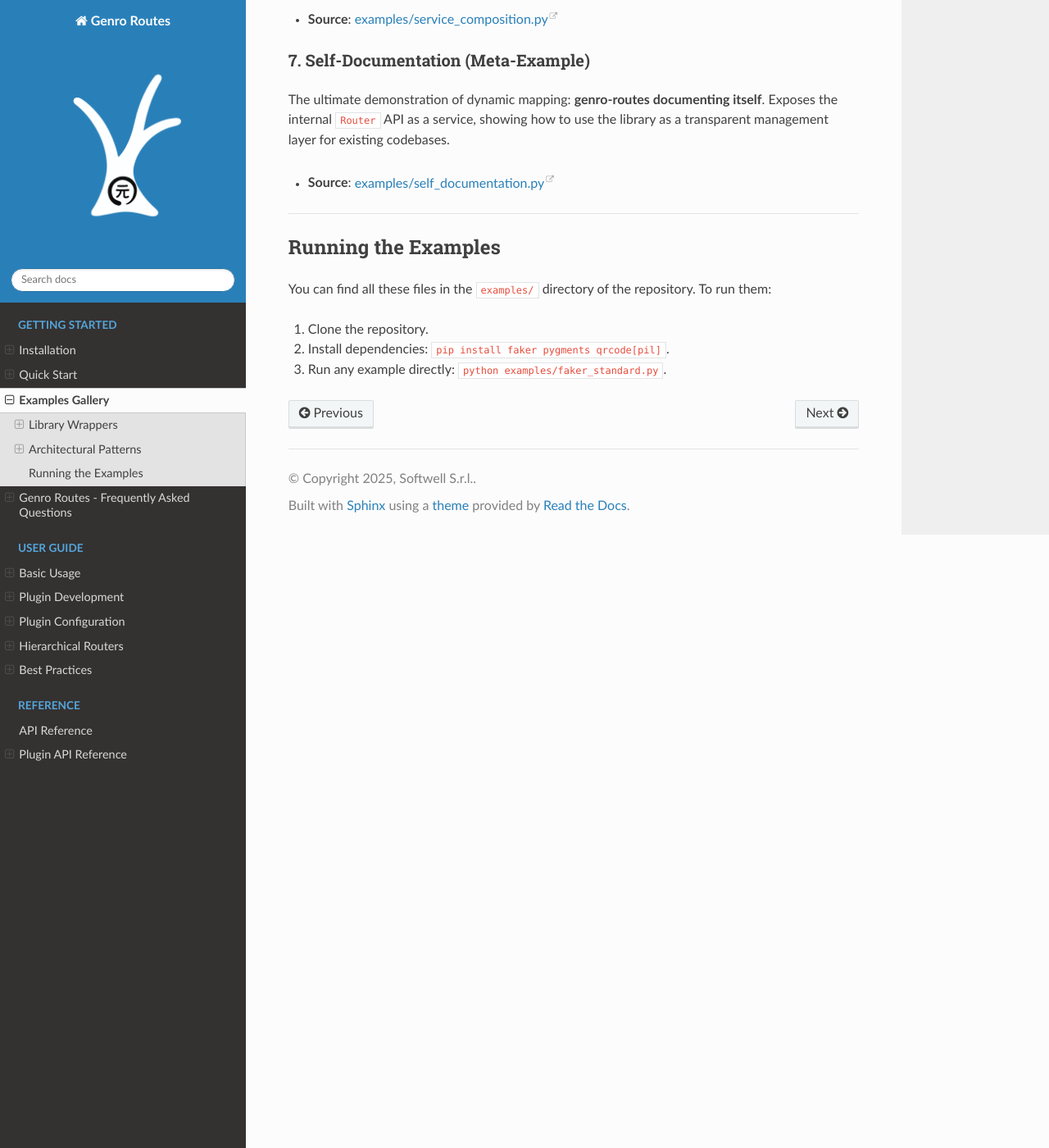
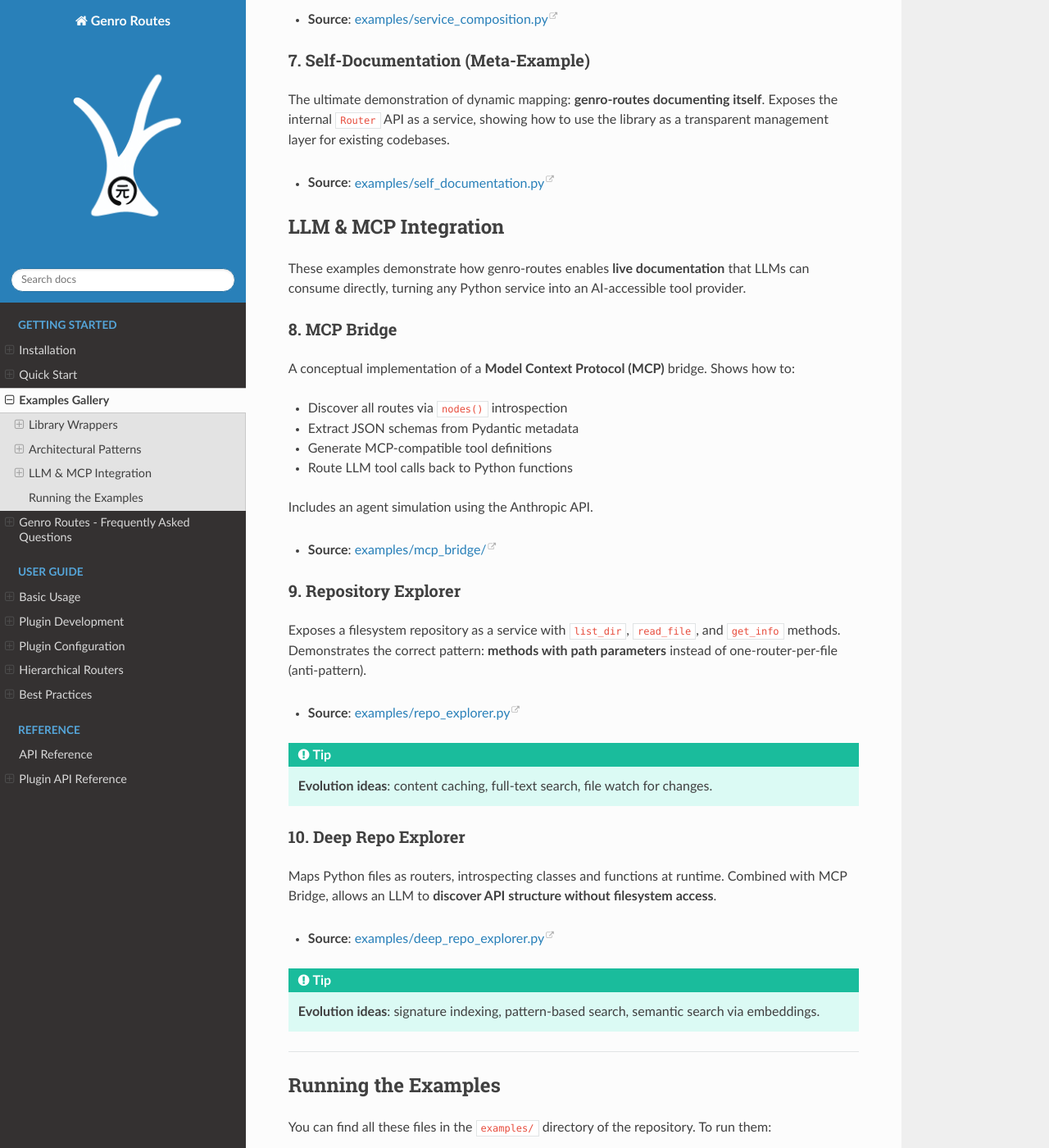
Before and after one commit to genropy/genro-routes, a Sphinx documentation site: the page built from docs/guide/examples.md, in a window 1280 px wide and 1400 px high, scrolled down 1585 px. Shown: the whole window at 82% size. Built offline with Sphinx 7.4.7 and the Read the Docs theme 3.1.0, drawn with Linux system fonts in a browser that asks for light colours; pages that are not in the unit, such as notebooks, are missing from menus.

Commit message:
docs: add LLM & MCP Integration section to examples gallery

````diff
--- a/docs/guide/examples.md
+++ b/docs/guide/examples.md
@@ -40,6 +40,43 @@ One of the most powerful features of the library. Shows how to build a large app
 The ultimate demonstration of dynamic mapping: **genro-routes documenting itself**. Exposes the internal `Router` API as a service, showing how to use the library as a transparent management layer for existing codebases.
 - **Source**: [examples/self_documentation.py](https://github.com/genropy/genro-routes/blob/main/examples/self_documentation.py)
 
+## LLM & MCP Integration
+
+These examples demonstrate how genro-routes enables **live documentation** that LLMs can consume directly, turning any Python service into an AI-accessible tool provider.
+
+### 8. MCP Bridge
+
+A conceptual implementation of a **Model Context Protocol (MCP)** bridge. Shows how to:
+
+- Discover all routes via `nodes()` introspection
+- Extract JSON schemas from Pydantic metadata
+- Generate MCP-compatible tool definitions
+- Route LLM tool calls back to Python functions
+
+Includes an agent simulation using the Anthropic API.
+
+- **Source**: [examples/mcp_bridge/](https://github.com/genropy/genro-routes/blob/main/examples/mcp_bridge/)
+
+### 9. Repository Explorer
+
+Exposes a filesystem repository as a service with `list_dir`, `read_file`, and `get_info` methods. Demonstrates the correct pattern: **methods with path parameters** instead of one-router-per-file (anti-pattern).
+
+- **Source**: [examples/repo_explorer.py](https://github.com/genropy/genro-routes/blob/main/examples/repo_explorer.py)
+
+```{tip}
+**Evolution ideas**: content caching, full-text search, file watch for changes.
+```
+
+### 10. Deep Repo Explorer
+
+Maps Python files as routers, introspecting classes and functions at runtime. Combined with MCP Bridge, allows an LLM to **discover API structure without filesystem access**.
+
+- **Source**: [examples/deep_repo_explorer.py](https://github.com/genropy/genro-routes/blob/main/examples/deep_repo_explorer.py)
+
+```{tip}
+**Evolution ideas**: signature indexing, pattern-based search, semantic search via embeddings.
+```
+
 ---
 
 ## Running the Examples
````
